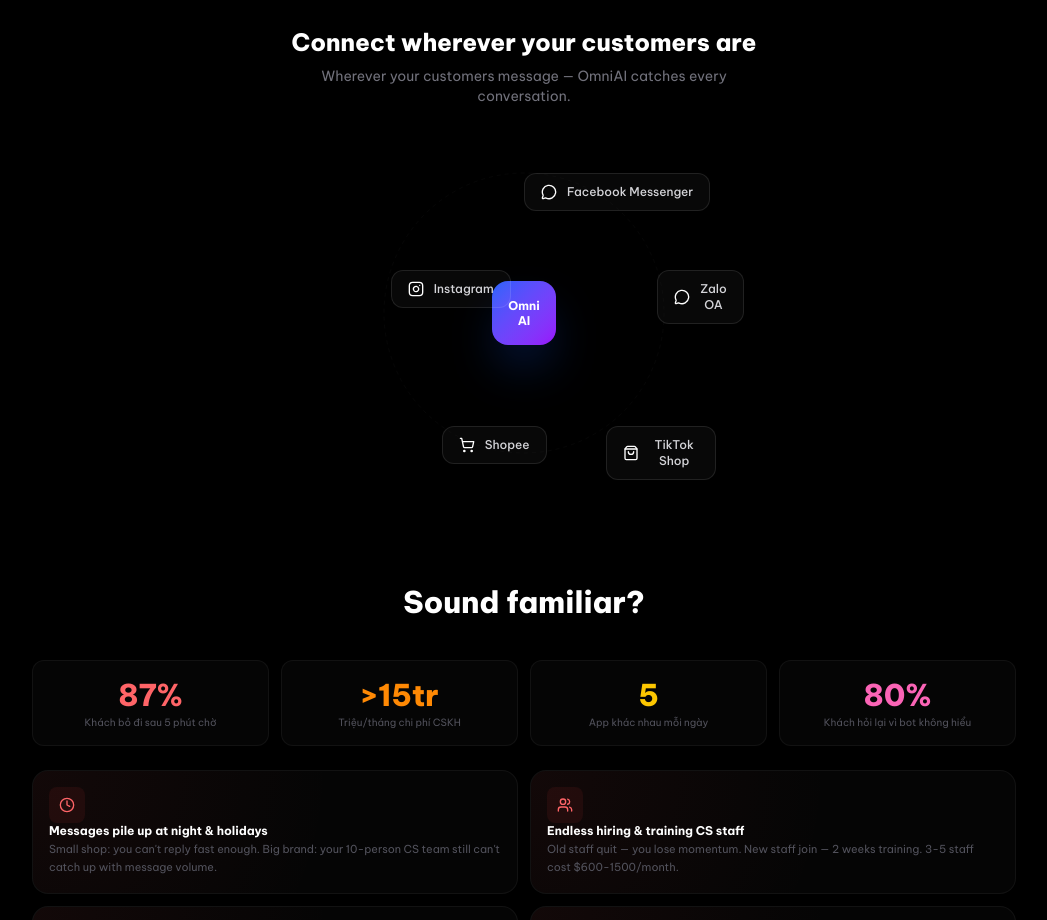
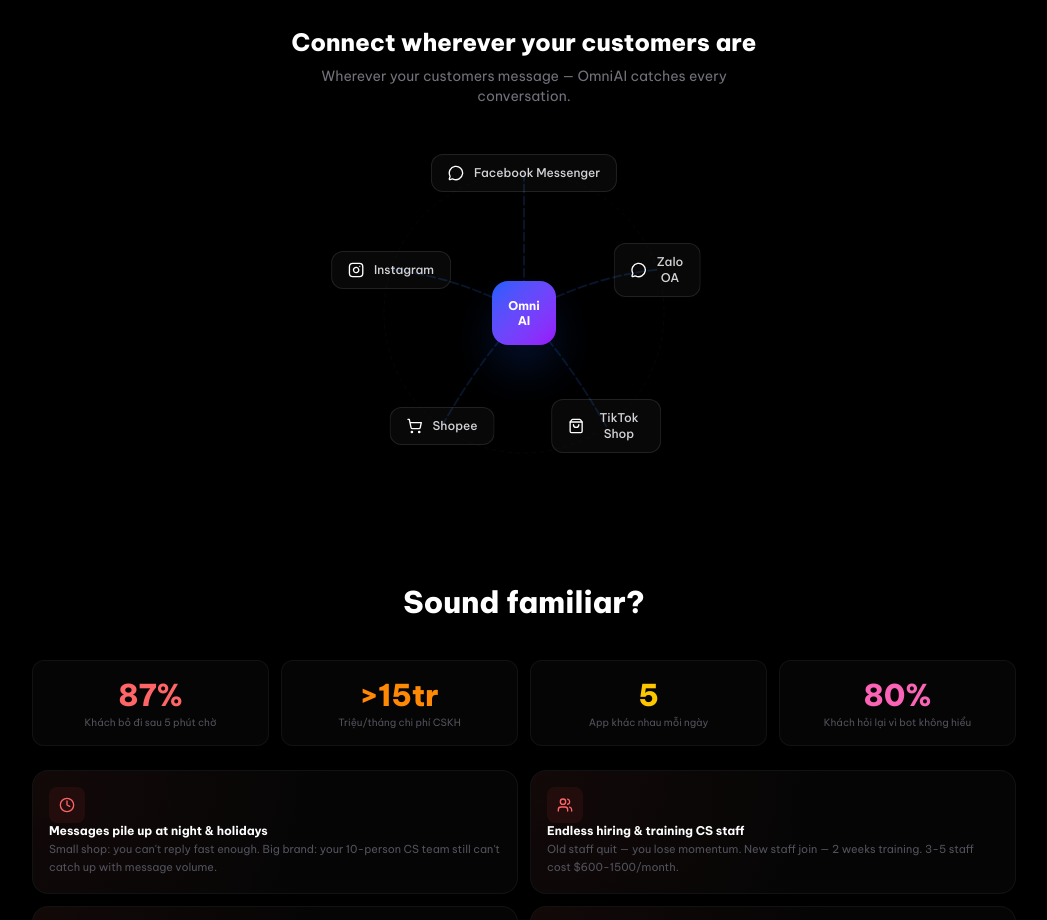
Before and after one commit to baonckh/omni-dashboard, a Next.js app: page / in a window 1280 px wide. Shown: the part 3440-4360 px from the top of the page, without its empty margins (116-1163 px from the left). Built offline with nearby package versions, Linux system fonts and the light colour scheme; no server answers.

Commit message:
feat: MagicUI AnimatedBeam + static orbit cards with beam connections

```diff
--- a/src/app/page.tsx
+++ b/src/app/page.tsx
@@ -24,7 +24,7 @@ import Marquee from "@/components/Marquee";
 import DotPattern from "@/components/DotPattern";
 import BentoCard from "@/components/BentoCard";
 import NumberTicker from "@/components/NumberTicker";
-import OrbitingCircles from "@/components/OrbitingCircles";
+import OrbitCircles from "@/components/MagicOrbit";
 
 // ── Count-up hook ──
 function useCountUp(target: number, duration = 1500) {
@@ -377,7 +377,7 @@ export default function LandingPage() {
         <motion.h2 initial={{ opacity: 0 }} whileInView={{ opacity: 1 }} viewport={{ once: true }}
           className="text-xl md:text-2xl font-extrabold text-white mb-2">{t("platform.title")}</motion.h2>
         <p className="text-sm text-zinc-500 mb-8">{t("platform.sub")}</p>
-        <OrbitingCircles
+        <OrbitCircles
           items={[
             { icon: <MessageCircle className="h-4 w-4" />, label: t("platform.facebook") },
             { icon: <MessageCircle className="h-4 w-4" />, label: t("platform.zalo") },
--- /dev/null
+++ b/src/components/MagicOrbit.tsx
@@ -0,0 +1,126 @@
+"use client";
+
+import { useRef, useState, useEffect } from "react";
+
+// ── Animated Beam ──
+interface BeamProps {
+  containerRef: React.RefObject<HTMLElement | null>;
+  fromRef: React.RefObject<HTMLElement | null>;
+  toRef: React.RefObject<HTMLElement | null>;
+  curvature?: number;
+  duration?: number;
+  color?: string;
+}
+
+function AnimatedBeam({ containerRef, fromRef, toRef, curvature = 20, duration = 3, color = "rgba(59,130,246,0.25)" }: BeamProps) {
+  const [pathD, setPathD] = useState("");
+
+  useEffect(() => {
+    const update = () => {
+      if (!containerRef.current || !fromRef.current || !toRef.current) return;
+      const cr = containerRef.current.getBoundingClientRect();
+      const fr = fromRef.current.getBoundingClientRect();
+      const tr = toRef.current.getBoundingClientRect();
+      const sx = fr.left - cr.left + fr.width / 2;
+      const sy = fr.top - cr.top + fr.height / 2;
+      const ex = tr.left - cr.left + tr.width / 2;
+      const ey = tr.top - cr.top + tr.height / 2;
+      const cy = (sy + ey) / 2 - curvature;
+      setPathD(`M ${sx},${sy} Q ${(sx + ex) / 2},${cy} ${ex},${ey}`);
+    };
+    update();
+    const ro = new ResizeObserver(update);
+    if (containerRef.current) ro.observe(containerRef.current);
+    return () => ro.disconnect();
+  }, [containerRef, fromRef, toRef, curvature]);
+
+  if (!pathD) return null;
+  return (
+    <svg className="absolute inset-0 w-full h-full pointer-events-none z-10">
+      <path d={pathD} stroke={color} strokeWidth="1" fill="none" strokeLinecap="round" className="opacity-20" />
+      <path d={pathD} stroke={color} strokeWidth="2" fill="none" strokeLinecap="round" strokeDasharray="8 4">
+        <animate attributeName="stroke-dashoffset" from="24" to="0" dur={`${duration}s`} repeatCount="indefinite" />
+      </path>
+    </svg>
+  );
+}
+
+// ── Individual orbit item with its own beam ──
+function OrbitItem({ item, angle, radius, containerRef, centerRef, index }: {
+  item: { icon: React.ReactNode; label: string };
+  angle: number;
+  radius: number;
+  containerRef: React.RefObject<HTMLDivElement | null>;
+  centerRef: React.RefObject<HTMLDivElement | null>;
+  index: number;
+}) {
+  const itemRef = useRef<HTMLDivElement>(null);
+  const [ready, setReady] = useState(false);
+  const rad = (angle * Math.PI) / 180;
+  const x = Math.cos(rad) * radius;
+  const y = Math.sin(rad) * radius;
+
+  useEffect(() => {
+    const t = setTimeout(() => setReady(true), 200 + index * 50);
+    return () => clearTimeout(t);
+  }, [index]);
+
+  return (
+    <>
+      {ready && itemRef.current && centerRef.current && (
+        <AnimatedBeam
+          containerRef={containerRef}
+          fromRef={centerRef}
+          toRef={itemRef}
+          curvature={15}
+          duration={3}
+          color="rgba(59,130,246,0.15)"
+        />
+      )}
+      <div
+        ref={itemRef}
+        className="absolute flex items-center gap-2.5 px-4 py-2.5 rounded-xl bg-white/[0.03] border border-white/10 hover:bg-blue-600/10 hover:border-blue-500/30 hover:shadow-lg hover:shadow-blue-600/10 hover:-translate-y-0.5 transition-all duration-200 cursor-pointer z-20"
+        style={{
+          left: `calc(50% + ${x}px)`,
+          top: `calc(50% + ${y}px)`,
+          transform: "translate(-50%, -50%)",
+          animation: `orbit-fadein 0.5s ease-out ${index * 0.1}s both`,
+        }}
+      >
+        <span className="text-sm">{item.icon}</span>
+        <span className="text-xs font-medium text-zinc-300">{item.label}</span>
+      </div>
+    </>
+  );
+}
+
+// ── Main Component ──
+interface OrbitCirclesProps {
+  items: { icon: React.ReactNode; label: string }[];
+  className?: string;
+}
+
+export default function OrbitCircles({ items, className = "" }: OrbitCirclesProps) {
+  const containerRef = useRef<HTMLDivElement>(null);
+  const centerRef = useRef<HTMLDivElement>(null);
+  const radius = 140;
+  const angles = [270, 342, 54, 126, 198]; // evenly spaced
+
+  return (
+    <div ref={containerRef} className={`relative flex items-center justify-center w-full max-w-sm mx-auto ${className}`} style={{ height: 350 }}>
+      <div ref={centerRef} className="absolute w-16 h-16 rounded-2xl bg-gradient-to-br from-blue-600 to-purple-600 flex items-center justify-center shadow-2xl shadow-blue-600/40 z-20">
+        <span className="text-white font-bold text-xs text-center leading-tight">Omni<br />AI</span>
+      </div>
+
+      <svg className="absolute inset-0 w-full h-full pointer-events-none">
+        <circle cx="50%" cy="50%" r={radius} fill="none" className="stroke-white/5 stroke-[0.5]" strokeDasharray="4 4" />
+      </svg>
+
+      {items.map((item, i) => (
+        <OrbitItem key={item.label} item={item} angle={angles[i]} radius={radius} containerRef={containerRef} centerRef={centerRef} index={i} />
+      ))}
+
+      <style>{`@keyframes orbit-fadein { from { opacity: 0; transform: translate(-50%, -50%) scale(0.8); } to { opacity: 1; transform: translate(-50%, -50%) scale(1); } }`}</style>
+    </div>
+  );
+}
--- a/src/components/OrbitingCircles.tsx
+++ /dev/null
@@ -1,51 +0,0 @@
-"use client";
-
-import { useRef } from "react";
-import { motion } from "framer-motion";
-
-interface PlatformOrbitProps {
-  items: { icon: React.ReactNode; label: string }[];
-  className?: string;
-}
-
-export default function PlatformOrbit({ items, className = "" }: PlatformOrbitProps) {
-  const containerRef = useRef<HTMLDivElement>(null);
-  const angles = [270, 342, 54, 126, 198]; // Evenly spaced around circle
-  const radius = 140;
-
-  return (
-    <div ref={containerRef} className={`relative flex items-center justify-center w-full max-w-sm mx-auto ${className}`} style={{ height: 350 }}>
-      {/* Center icon */}
-      <div className="absolute w-16 h-16 rounded-2xl bg-gradient-to-br from-blue-600 to-purple-600 flex items-center justify-center shadow-2xl shadow-blue-600/40 z-20">
-        <span className="text-white font-bold text-xs text-center leading-tight">Omni<br />AI</span>
-      </div>
-
-      {/* Orbit rings */}
-      <svg className="absolute inset-0 w-full h-full pointer-events-none">
-        <circle cx="50%" cy="50%" r={radius} fill="none" className="stroke-white/5 stroke-[0.5]" strokeDasharray="4 4" />
-      </svg>
-
-      {/* Items */}
-      {items.map((item, i) => {
-        const rad = (angles[i] * Math.PI) / 180;
-        const x = Math.cos(rad) * radius;
-        const y = Math.sin(rad) * radius;
-
-        return (
-          <motion.div
-            key={item.label}
-            initial={{ opacity: 0, scale: 0.8 }}
-            whileInView={{ opacity: 1, scale: 1 }}
-            viewport={{ once: true }}
-            transition={{ delay: i * 0.08 }}
-            className="absolute flex items-center gap-2.5 px-4 py-2.5 rounded-xl bg-white/[0.03] border border-white/10 hover:bg-blue-600/10 hover:border-blue-500/30 hover:shadow-lg hover:shadow-blue-600/10 hover:-translate-y-0.5 transition-all duration-200 cursor-pointer z-20"
-            style={{ left: `calc(50% + ${x}px)`, top: `calc(50% + ${y}px)`, transform: "translate(-50%, -50%)" }}
-          >
-            <span className="text-sm">{item.icon}</span>
-            <span className="text-xs font-medium text-zinc-300 group-hover:text-white transition-colors">{item.label}</span>
-          </motion.div>
-        );
-      })}
-    </div>
-  );
-}
```
